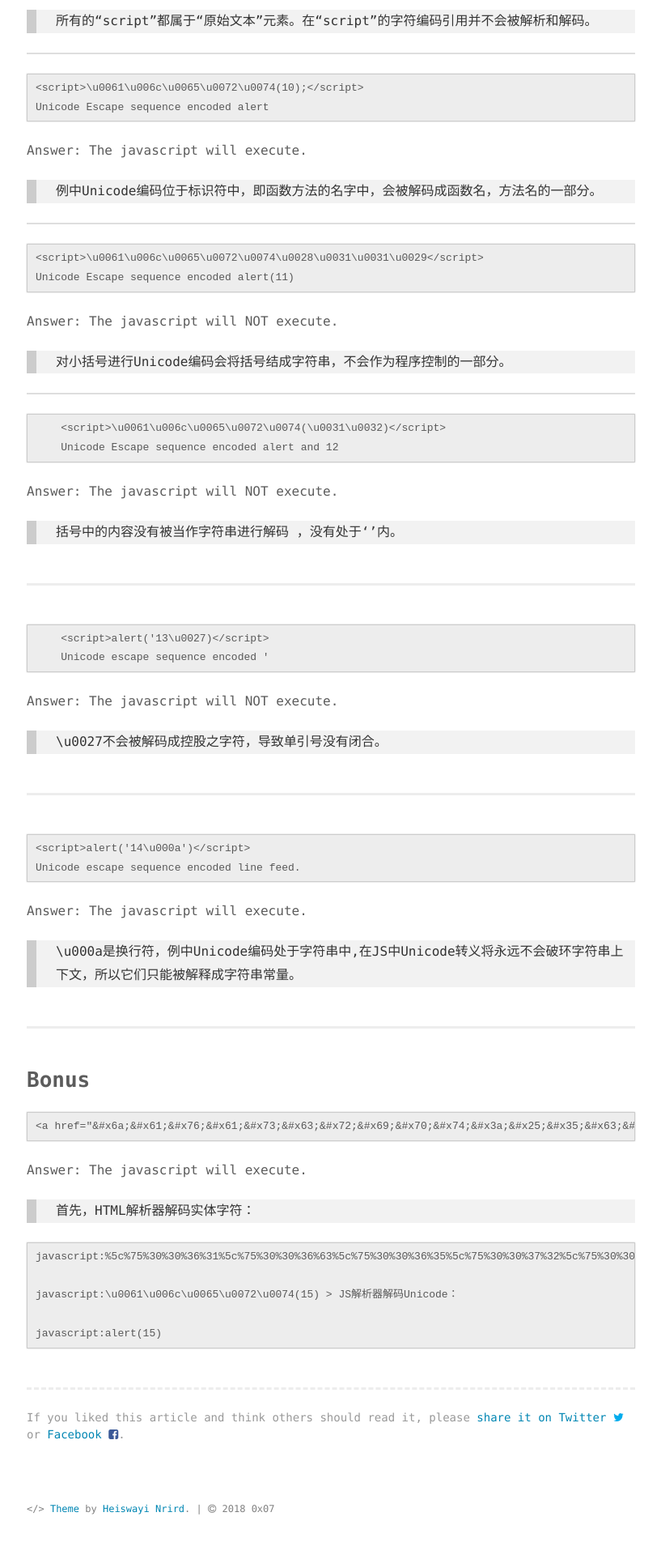
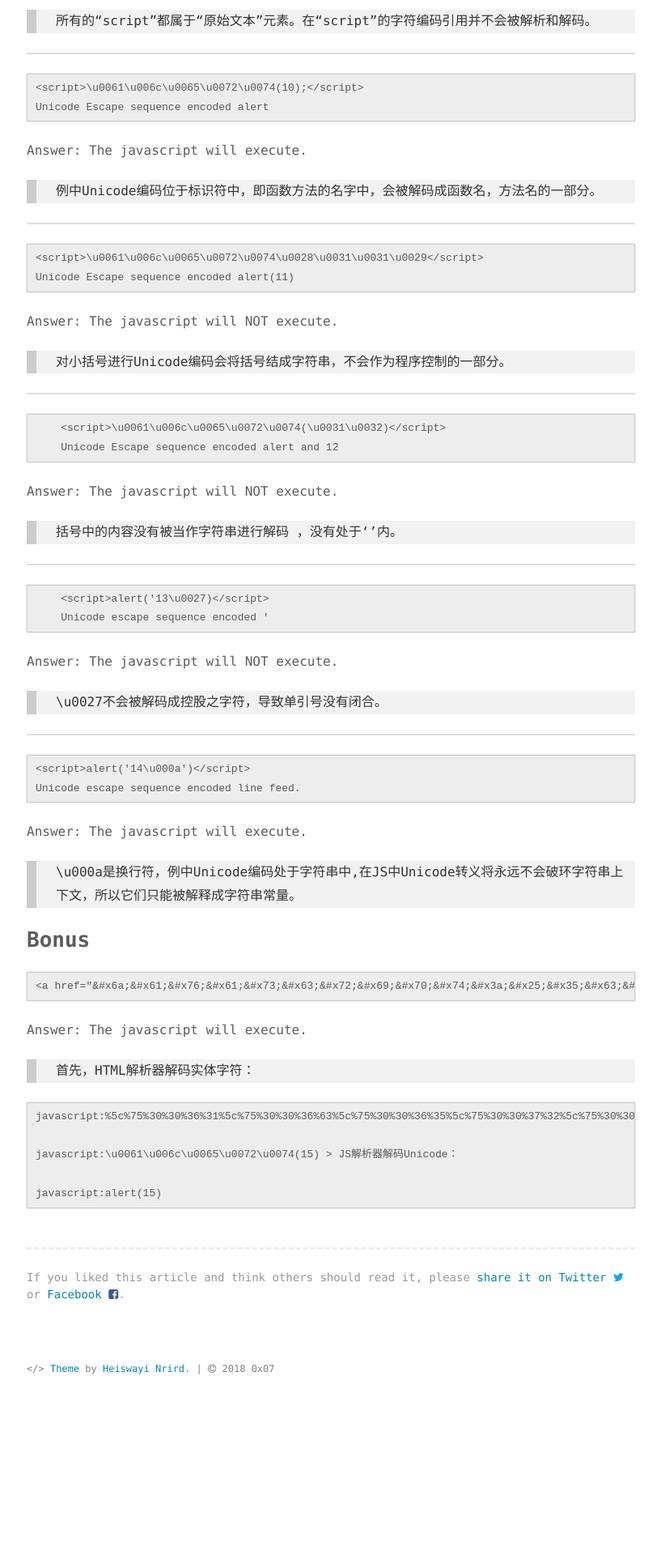
Before and after one commit to alivk353/alivk353.github.io, a Jekyll site: the page built from _posts/2018-03-13-xss_coding.md, in a window 1280 px wide. Shown: the part 2288-4208 px from the top of the page at 81% size, without its empty margins (231-1048 px from the left). Built offline with Jekyll 4.4.1, drawn with Linux system fonts in a browser that asks for light colours; after the commit the page ends 4035 px from its top, so only the background shows below that.

Commit message:
Update 2018-03-13-xss_coding.md

````diff
--- a/_posts/2018-03-13-xss_coding.md
+++ b/_posts/2018-03-13-xss_coding.md
@@ -127,17 +127,18 @@ Answer: The javascript will NOT execute.
 
 > 括号中的内容没有被当作字符串进行解码 ，没有处于‘’内。
 
-<div class="divider"></div>
+***
 
 ```
     <script>alert('13\u0027)</script>
     Unicode escape sequence encoded '
 ```
+
 Answer: The javascript will NOT execute.
 
 > \u0027不会被解码成控股之字符，导致单引号没有闭合。
 
-<div class="divider"></div>
+***
 
 ```
 <script>alert('14\u000a')</script>
@@ -147,7 +148,7 @@ Answer: The javascript will execute.
 
  > \u000a是换行符，例中Unicode编码处于字符串中,在JS中Unicode转义将永远不会破环字符串上下文，所以它们只能被解释成字符串常量。
 
-<div class="divider"></div>
+
 
 ## Bonus
 ```
````
